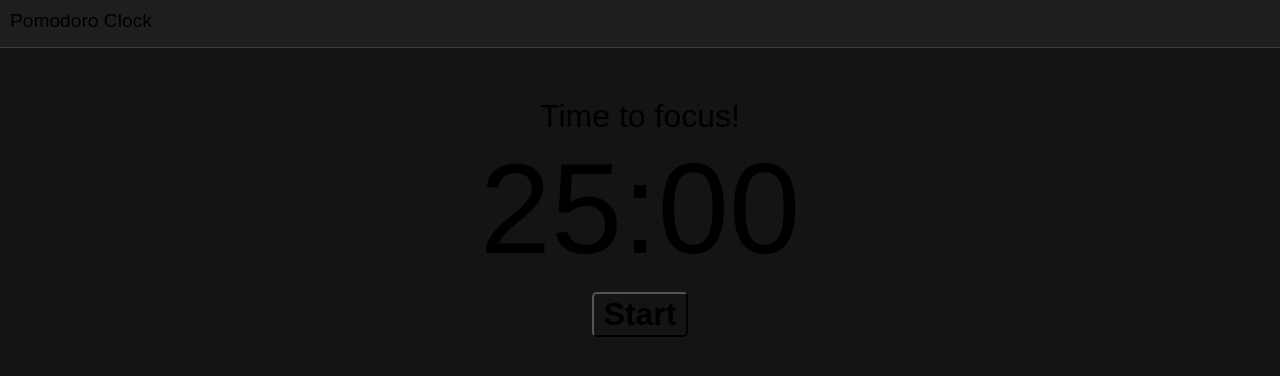
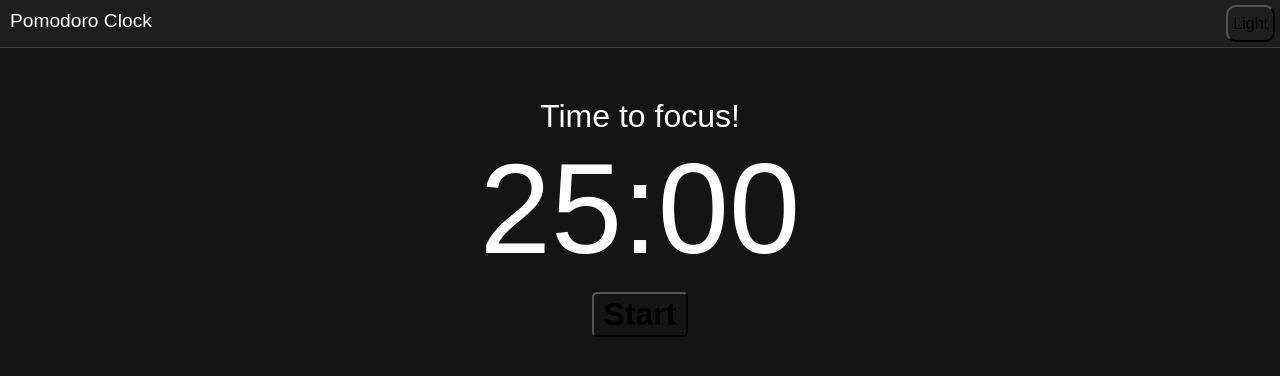
Before and after one commit to callum-laing/pomodoro-clock, a Vue app: page / in a window 1280 px wide. Shown: the top 376 px of the page. Built offline with nearby package versions, Linux system fonts and the light colour scheme; a web font is replaced by a local one.

Commit message:
light/dark mode toggle added

```diff
--- a/src/assets/main.css
+++ b/src/assets/main.css
@@ -25,6 +25,7 @@ html {
 body {
   min-height: 100svh;
   background-color: rgba(20, 20, 20);
+  color: white;
 }
 
 /* responsive images/videos */
@@ -53,3 +54,19 @@ li {
   max-width: var(--p-max-width, 65ch);
   text-wrap: pretty;
 }
+
+html.light-mode body {
+  background-color: rgba(240, 240, 240);
+  color: black;
+}
+
+html.light-mode header nav {
+  background-color: rgba(220, 220, 220);
+  border-bottom: 2px solid rgba(190, 190, 190);
+}
+
+html.light-mode button {
+  background-color: transparent;
+  border: 2px solid black;
+  color: #111;
+}
--- a/src/components/Header.vue
+++ b/src/components/Header.vue
@@ -1,15 +1,42 @@
-<script setup></script>
+<script setup>
+import { ref, onMounted } from 'vue';
+
+const isLightMode = ref(false);
+
+onMounted(() => {
+	const saved = localStorage.getItem('theme');
+	if (saved === 'light') {
+		isLightMode.value = true;
+		document.documentElement.classList.add('light-mode');
+	}
+});
+
+function toggleMode() {
+	isLightMode.value = !isLightMode.value;
+
+	if (isLightMode.value) {
+		document.documentElement.classList.add('light-mode');
+		localStorage.setItem('theme', 'light');
+	} else {
+		document.documentElement.classList.remove('light-mode');
+		localStorage.setItem('theme', 'dark');
+	}
+}
+</script>
 
 <template>
 	<header>
 		<nav>
 			<h1>Pomodoro Clock</h1>
+			<button @click="toggleMode">{{ isLightMode ? 'Dark' : 'Light' }}</button>
 		</nav>
 	</header>
 </template>
 
 <style lang="scss" scoped>
 nav {
+	display: flex;
+	justify-content: space-between;
 	height: 3em;
 	border-bottom: 1px solid rgba(60, 60, 60);
 	background-color: rgba(40, 40, 40, 0.5);
@@ -19,5 +46,12 @@ nav {
 		font-size: 1.2em;
 		padding: 10px;
 	}
+
+	button {
+		background-color: transparent;
+		margin: 5px;
+		padding: 5px 5px;
+		border-radius: 10px;
+	}
 }
 </style>
--- a/src/components/PomodoroTimer.vue
+++ b/src/components/PomodoroTimer.vue
@@ -82,14 +82,11 @@ function resetTimer() {
 		border-radius: 5px;
 		padding: 2px 10px;
 		margin: 10px;
-		transition: 0.3s ease;
-		background-color: rgba(20, 20, 20);
+		background-color: transparent;
 		font-weight: bold;
 	}
 	button:hover {
 		cursor: pointer;
-		background-color: transparent;
-		color: white;
 	}
 }
 </style>
```
